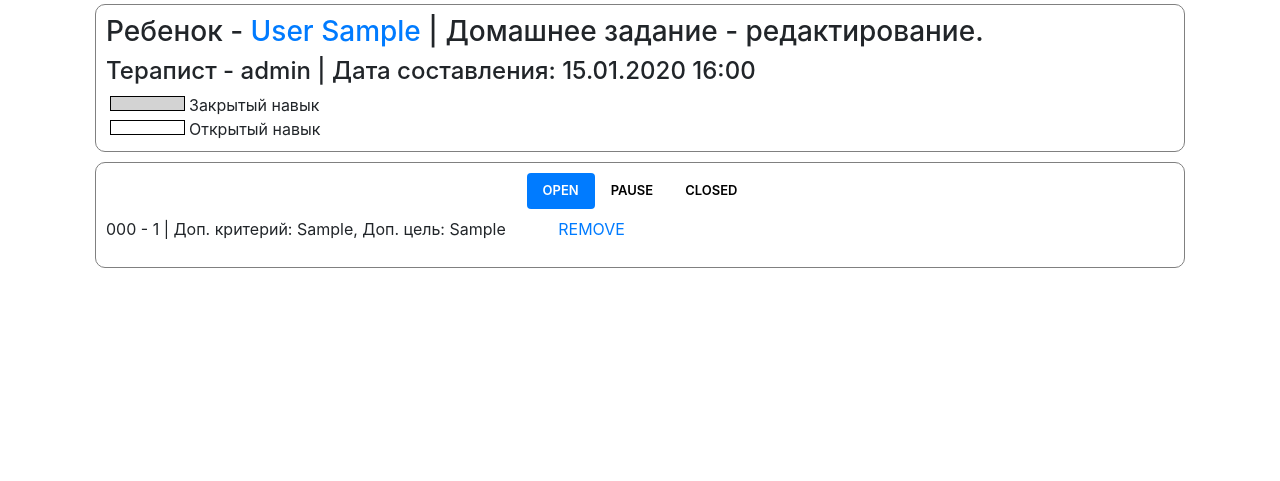
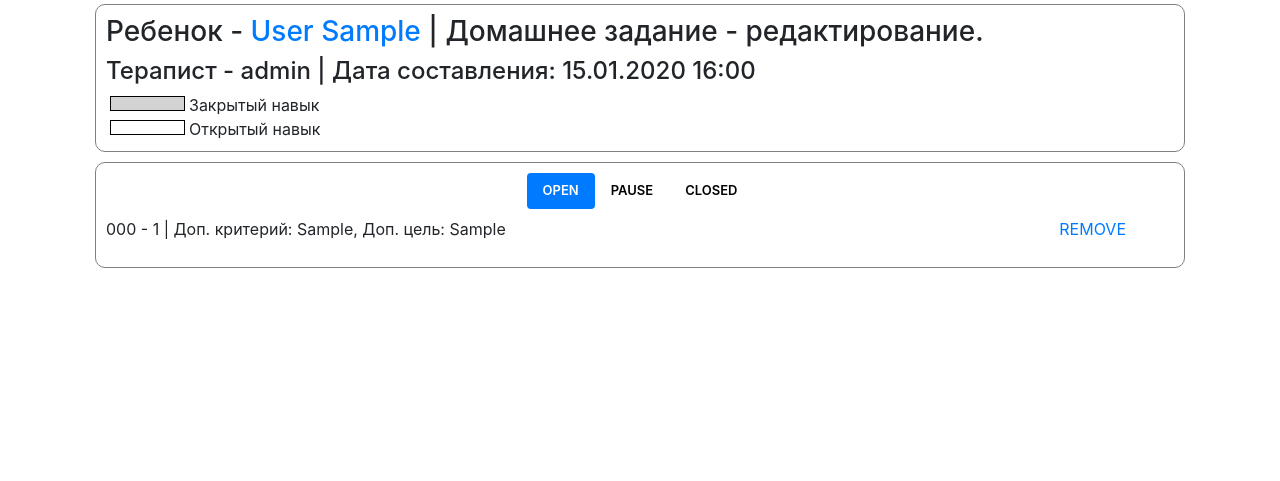
Before and after one commit to Illarionov81/ABA, a Django app: page /child/1/homework-update/ in a window 1280 px wide. Shown: the part 132-613 px from the top of the page. Run offline with Django 3.2, Linux system fonts and the light colour scheme; data comes from the database, SQL or seed files in the repository; tables that the repository leaves empty hold one stand-in row (values such as "Sample post"); some libraries are stand-ins or nearby versions.

Commit message:
Поправил вывод кнопок ADD и REMOVE. Тикет #74

```diff
--- a/source/webapp/templates/homework/homework_create.html
+++ b/source/webapp/templates/homework/homework_create.html
@@ -40,39 +40,39 @@
                     {% if i.goal and i.skill.add_creteria %}
                         <p>{{ i.skill.level.skill.code }} - {{ i.skill.level.level }} | Доп.
                             критерий: {{ i.skill.add_creteria }}, Доп. цель: {{ i.goal }}
-                            <a class="mx-5" {% if i.pk in goal_in_homework %}style="display: none" {% endif %}
+                            <a class="mx-5 float-right" {% if i.pk in goal_in_homework %}style="display: none" {% endif %}
                                onclick="addSkill(event)" id="{{ i.pk }}"
                                href="{% url 'webapp:homework_add_skill' homework.pk %}">ADD</a>
 
-                            <a class="mx-5" {% if i.pk not in goal_in_homework %} style="display: none" {% endif %}
+                            <a class="mx-5 float-right" {% if i.pk not in goal_in_homework %} style="display: none" {% endif %}
                                                                     onclick="deleteSkill (event)" id="{{ i.pk }}"
                                href="{% url 'webapp:homework_delete_skill' homework.pk %}">REMOVE</a></p>
 
                     {% elif i.goal %}
                         <p>{{ i.skill.level.skill.code }} - {{ i.skill.level.level }} | Доп. цель: {{ i.goal }}
-                            <a class="mx-5" {% if i.pk in goal_in_homework %}style="display: none" {% endif %}
+                            <a class="mx-5 float-right" {% if i.pk in goal_in_homework %}style="display: none" {% endif %}
                                onclick="addSkill(event)" id="{{ i.pk }}"
                                href="{% url 'webapp:homework_add_skill' homework.pk %}">ADD</a>
-                            <a class="mx-5" {% if i.pk not in goal_in_homework %} style="display: none" {% endif %}
+                            <a class="mx-5 float-right" {% if i.pk not in goal_in_homework %} style="display: none" {% endif %}
                                                                     onclick="deleteSkill (event)" id="{{ i.pk }}"
                                href="{% url 'webapp:homework_delete_skill' homework.pk %}">REMOVE</a>
                         </p>
                     {% elif i.skill.add_creteria %}
                         <p> {{ i.skill.level.skill.code }} - {{ i.skill.level.level }} | Доп.
                             критерий: {{ i.skill.add_creteria }}
-                            <a class="mx-5" {% if i.pk in goal_in_homework %}style="display: none" {% endif %}
+                            <a class="mx-5 float-right" {% if i.pk in goal_in_homework %}style="display: none" {% endif %}
                                onclick="addSkill(event)" id="{{ i.pk }}"
                                href="{% url 'webapp:homework_add_skill' homework.pk %}">ADD</a>
-                            <a class="mx-5" {% if i.pk not in goal_in_homework %} style="display: none" {% endif %}
+                            <a class="mx-5 float-right" {% if i.pk not in goal_in_homework %} style="display: none" {% endif %}
                                                                     onclick="deleteSkill (event)" id="{{ i.pk }}"
                                href="{% url 'webapp:homework_delete_skill' homework.pk %}">REMOVE</a>
                         </p>
                     {% else %}
                         <p>{{ i.skill.level }}
-                            <a class="mx-5" {% if i.pk in goal_in_homework %}style="display: none" {% endif %}
+                            <a class="mx-5float-right" {% if i.pk in goal_in_homework %}style="display: none" {% endif %}
                                onclick="addSkill(event)" id="{{ i.pk }}"
                                href="{% url 'webapp:homework_add_skill' homework.pk %}">ADD</a>
-                            <a class="mx-5" {% if i.pk not in goal_in_homework %} style="display: none" {% endif %}
+                            <a class="mx-5 float-right" {% if i.pk not in goal_in_homework %} style="display: none" {% endif %}
                                                                     onclick="deleteSkill (event)" id="{{ i.pk }}"
                                href="{% url 'webapp:homework_delete_skill' homework.pk %}">REMOVE</a>
                         </p>
@@ -86,37 +86,37 @@
                     {% if i.goal and i.skill.add_creteria %}
                         <p>{{ i.skill.level.skill.code }} - {{ i.skill.level.level }} | Доп.
                             критерий: {{ i.skill.add_creteria }}, Доп. цель: {{ i.goal }}
-                            <a class="mx-5" {% if i.pk in goal_in_homework %}style="display: none" {% endif %}
+                            <a class="mx-5 float-right" {% if i.pk in goal_in_homework %}style="display: none" {% endif %}
                                onclick="addSkill(event)" id="{{ i.pk }}"
                                href="{% url 'webapp:homework_add_skill' homework.pk %}">ADD</a>
-                            <a class="mx-5" {% if i.pk not in goal_in_homework %} style="display: none" {% endif %}
+                            <a class="mx-5 float-right" {% if i.pk not in goal_in_homework %} style="display: none" {% endif %}
                                                                     onclick="deleteSkill (event)" id="{{ i.pk }}"
                                href="{% url 'webapp:homework_delete_skill' homework.pk %}">REMOVE</a></p>
                     {% elif i.goal %}
                         <p>{{ i.skill.level.skill.code }} - {{ i.skill.level.level }} | Доп. цель: {{ i.goal }}
-                            <a class="mx-5" {% if i.pk in goal_in_homework %}style="display: none" {% endif %}
+                            <a class="mx-5 float-right" {% if i.pk in goal_in_homework %}style="display: none" {% endif %}
                                onclick="addSkill(event)" id="{{ i.pk }}"
                                href="{% url 'webapp:homework_add_skill' homework.pk %}">ADD</a>
-                            <a class="mx-5" {% if i.pk not in goal_in_homework %} style="display: none" {% endif %}
+                            <a class="mx-5 float-right" {% if i.pk not in goal_in_homework %} style="display: none" {% endif %}
                                                                     onclick="deleteSkill (event)" id="{{ i.pk }}"
                                href="{% url 'webapp:homework_delete_skill' homework.pk %}">REMOVE</a>
                         </p>
                     {% elif i.skill.add_creteria %}
                         <p> {{ i.skill.level.skill.code }} - {{ i.skill.level.level }} | Доп.
                             критерий: {{ i.skill.add_creteria }}
-                            <a class="mx-5" {% if i.pk in goal_in_homework %}style="display: none" {% endif %}
+                            <a class="mx-5 float-right" {% if i.pk in goal_in_homework %}style="display: none" {% endif %}
                                onclick="addSkill(event)" id="{{ i.pk }}"
                                href="{% url 'webapp:homework_add_skill' homework.pk %}">ADD</a>
-                            <a class="mx-5" {% if i.pk not in goal_in_homework %} style="display: none" {% endif %}
+                            <a class="mx-5 float-right" {% if i.pk not in goal_in_homework %} style="display: none" {% endif %}
                                                                     onclick="deleteSkill (event)" id="{{ i.pk }}"
                                href="{% url 'webapp:homework_delete_skill' homework.pk %}">REMOVE</a>
                         </p>
                     {% else %}
                         <p>{{ i.skill.level }}
-                            <a class="mx-5" {% if i.pk in goal_in_homework %}style="display: none" {% endif %}
+                            <a class="mx-5 float-right" {% if i.pk in goal_in_homework %}style="display: none" {% endif %}
                                onclick="addSkill(event)" id="{{ i.pk }}"
                                href="{% url 'webapp:homework_add_skill' homework.pk %}">ADD</a>
-                            <a class="mx-5" {% if i.pk not in goal_in_homework %} style="display: none" {% endif %}
+                            <a class="mx-5 float-right" {% if i.pk not in goal_in_homework %} style="display: none" {% endif %}
                                                                     onclick="deleteSkill (event)" id="{{ i.pk }}"
                                href="{% url 'webapp:homework_delete_skill' homework.pk %}">REMOVE</a>
                         </p>
@@ -130,29 +130,29 @@
                     {% if i.status == 'closed' %}
                         {% if i.goal %}
                             <p>{{ i.skill.level.skill.code }} - {{ i.skill.level.level }} | Доп. цель: {{ i.goal }}
-                                <a class="mx-5" {% if i.pk in goal_in_homework %}style="display: none" {% endif %}
+                                <a class="mx-5 float-right" {% if i.pk in goal_in_homework %}style="display: none" {% endif %}
                                    onclick="addSkill(event)" id="{{ i.pk }}"
                                    href="{% url 'webapp:homework_add_skill' homework.pk %}">ADD</a>
-                                <a class="mx-5" {% if i.pk not in goal_in_homework %} style="display: none" {% endif %}
+                                <a class="mx-5 float-right" {% if i.pk not in goal_in_homework %} style="display: none" {% endif %}
                                                                         onclick="deleteSkill (event)" id="{{ i.pk }}"
                                    href="{% url 'webapp:homework_delete_skill' homework.pk %}">REMOVE</a>
                             </p>
                         {% elif i.skill.add_creteria %}
                             <p class="box-inline">{{ i.skill.level.skill.code }} - {{ i.skill.level.level }} | Доп.
                                 критерий: {{ i.skill.add_creteria }}
-                                <a class="mx-5" {% if i.pk in goal_in_homework %}style="display: none" {% endif %}
+                                <a class="mx-5 float-right" {% if i.pk in goal_in_homework %}style="display: none" {% endif %}
                                    onclick="addSkill(event)" id="{{ i.pk }}"
                                    href="{% url 'webapp:homework_add_skill' homework.pk %}">ADD</a>
-                                <a class="mx-5" {% if i.pk not in goal_in_homework %} style="display: none" {% endif %}
+                                <a class="mx-5 float-right" {% if i.pk not in goal_in_homework %} style="display: none" {% endif %}
                                                                         onclick="deleteSkill (event)" id="{{ i.pk }}"
                                    href="{% url 'webapp:homework_delete_skill' homework.pk %}">REMOVE</a>
                             </p>
                         {% else %}
                             <p>{{ i.skill.level }}
-                                <a class="mx-5" {% if i.pk in goal_in_homework %}style="display: none" {% endif %}
+                                <a class="mx-5 float-right" {% if i.pk in goal_in_homework %}style="display: none" {% endif %}
                                    onclick="addSkill(event)" id="{{ i.pk }}"
                                    href="{% url 'webapp:homework_add_skill' homework.pk %}">ADD</a>
-                                <a class="mx-5" {% if i.pk not in goal_in_homework %} style="display: none" {% endif %}
+                                <a class="mx-5 float-right" {% if i.pk not in goal_in_homework %} style="display: none" {% endif %}
                                                                         onclick="deleteSkill (event)" id="{{ i.pk }}"
                                    href="{% url 'webapp:homework_delete_skill' homework.pk %}">REMOVE</a>
                             </p>
```
